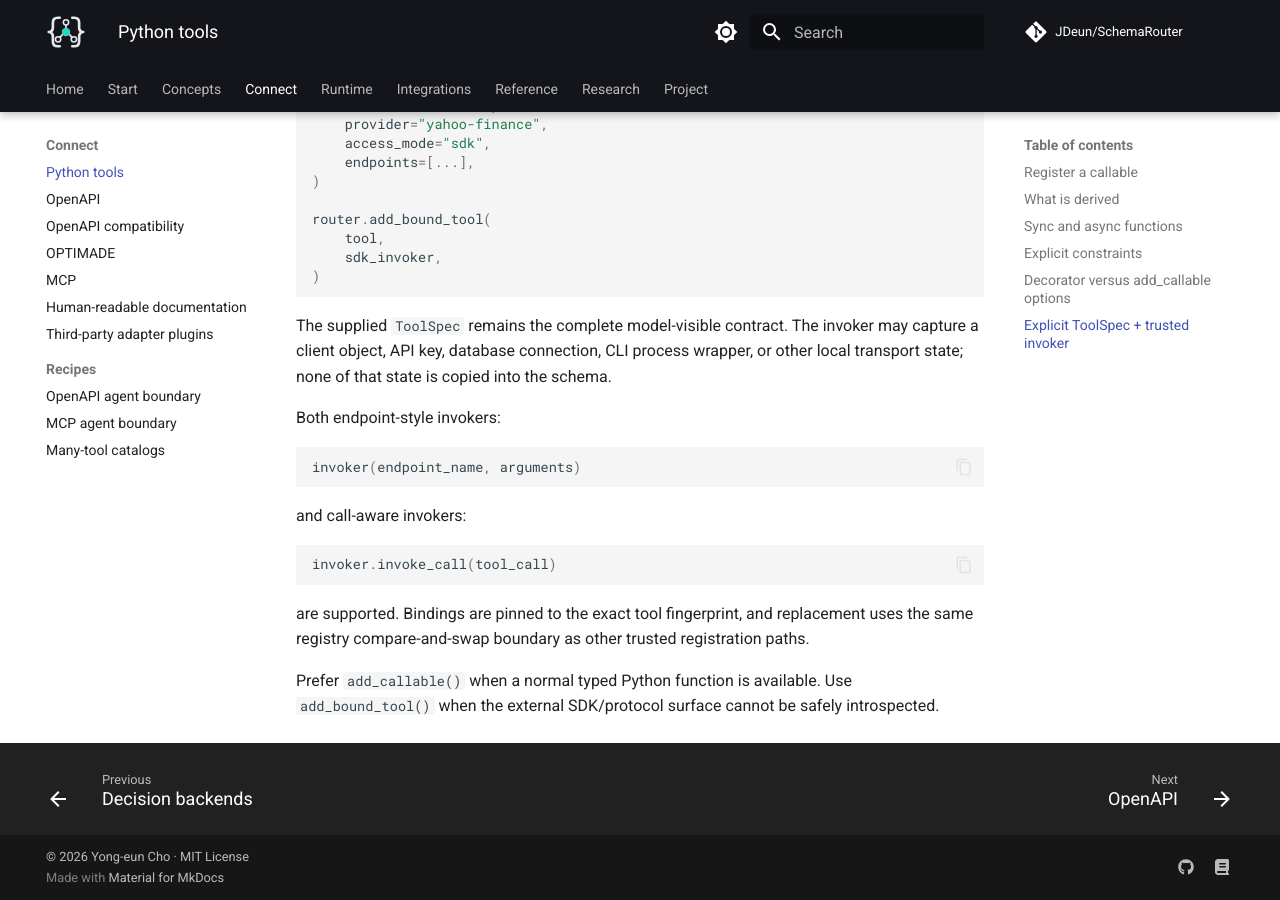
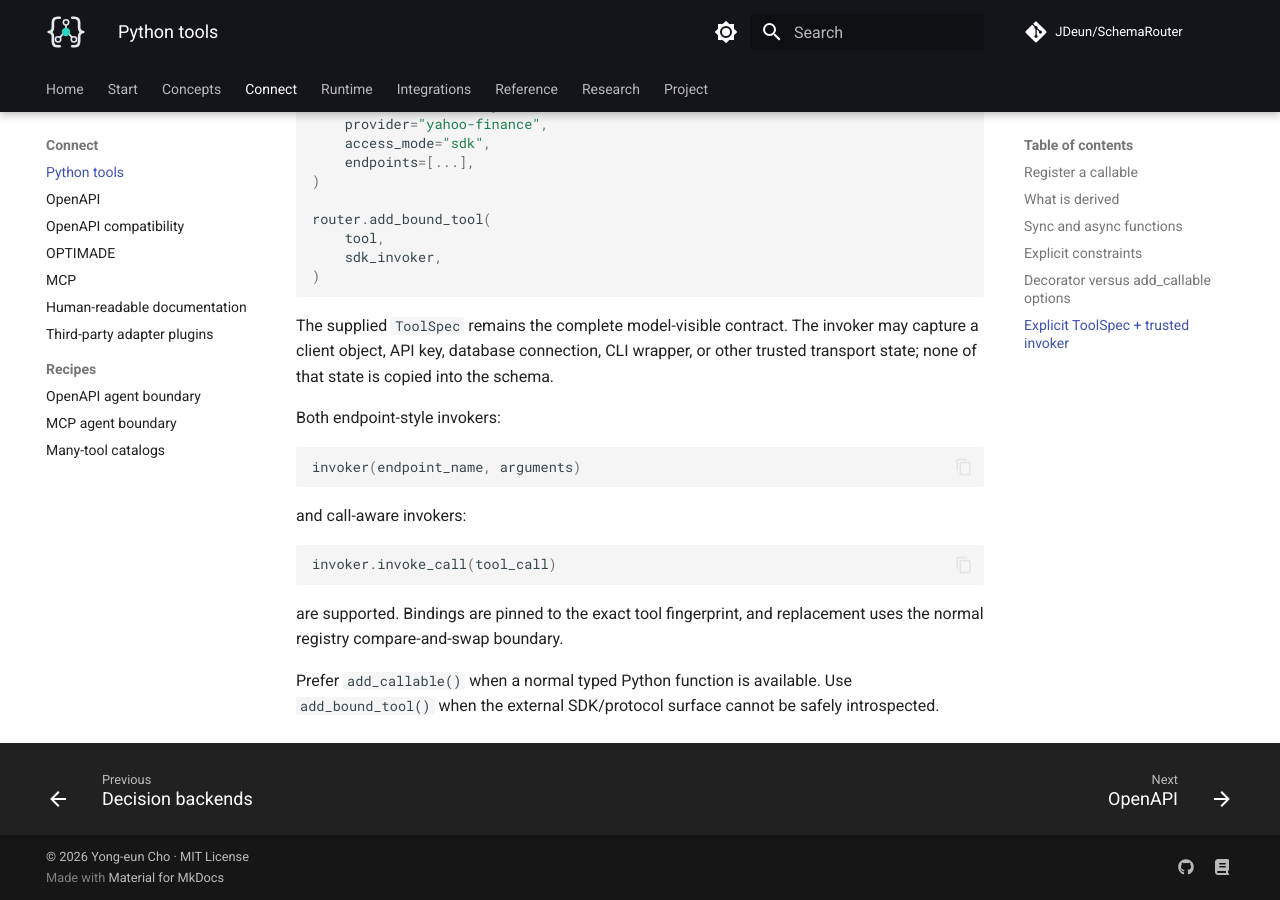
Before and after one commit to JDeun/SchemaRouter, an MkDocs documentation site: the page built from docs/guides/python-tools.md, in a window 1280 px wide and 900 px high, scrolled down 1982 px. Built offline with MkDocs 1.6.1 and Material for MkDocs 9.7.7, drawn with Linux system fonts in a browser that asks for light colours; comment, search, counter and statistics services are not loaded.

Commit message:
docs: explain explicit SDK invoker binding

````diff
--- a/docs/guides/python-tools.md
+++ b/docs/guides/python-tools.md
@@ -89,8 +89,8 @@
 ```
 
 The supplied `ToolSpec` remains the complete model-visible contract. The invoker may capture a
-client object, API key, database connection, CLI process wrapper, or other local transport state;
-none of that state is copied into the schema.
+client object, API key, database connection, CLI wrapper, or other trusted transport state; none of
+that state is copied into the schema.
 
 Both endpoint-style invokers:
 
@@ -104,8 +104,8 @@
 invoker.invoke_call(tool_call)
 ```
 
-are supported. Bindings are pinned to the exact tool fingerprint, and replacement uses the same
-registry compare-and-swap boundary as other trusted registration paths.
+are supported. Bindings are pinned to the exact tool fingerprint, and replacement uses the normal
+registry compare-and-swap boundary.
 
-Prefer `add_callable()` when a normal typed Python function is available. Use `add_bound_tool()`
-when the external SDK/protocol surface cannot be safely introspected.
+Prefer `add_callable()` when a normal typed Python function is available. Use
+`add_bound_tool()` when the external SDK/protocol surface cannot be safely introspected.
````
